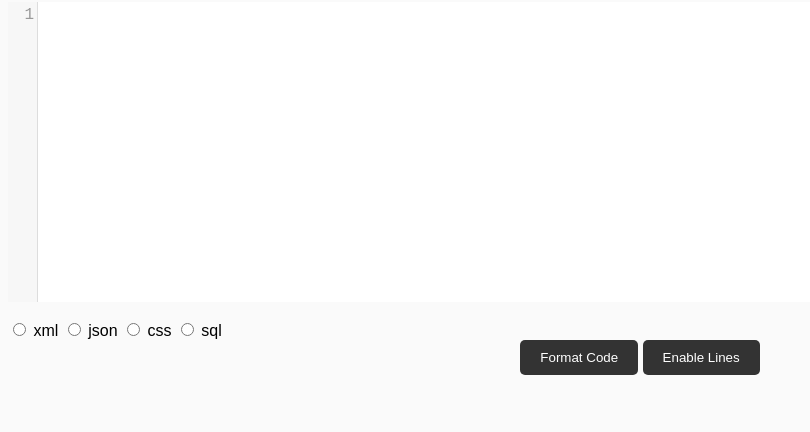
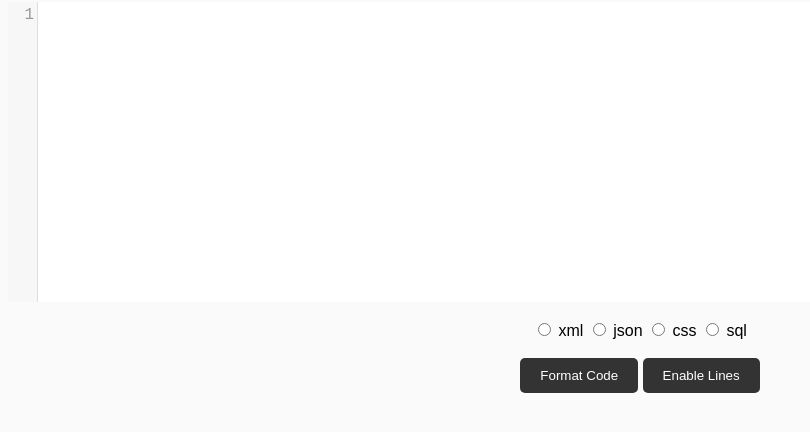
Before and after one commit to ZA1NZAFAR/zovh, a plain HTML site: page Beautifiers/Script/scriptBeautifier.html in a window 1280 px wide. Shown: the part 56-488 px from the top of the page, without its empty margins (0-810 px from the left). Drawn offline with nearby package versions, Linux system fonts and the light colour scheme.

Commit message:
tiny fix

```diff
--- a/Beautifiers/Script/scriptBeautifier.css
+++ b/Beautifiers/Script/scriptBeautifier.css
@@ -50,8 +50,10 @@ input[type="text"] {
     margin-bottom: 20px;
 }
 
-
-
 #formatCode:hover {
     background-color: #444;
 }
+
+#radioButtons{
+    text-align: center;
+}
```
Also changed, not shown: Beautifiers/Script/scriptBeautifier.html (+1 -1 lines).
